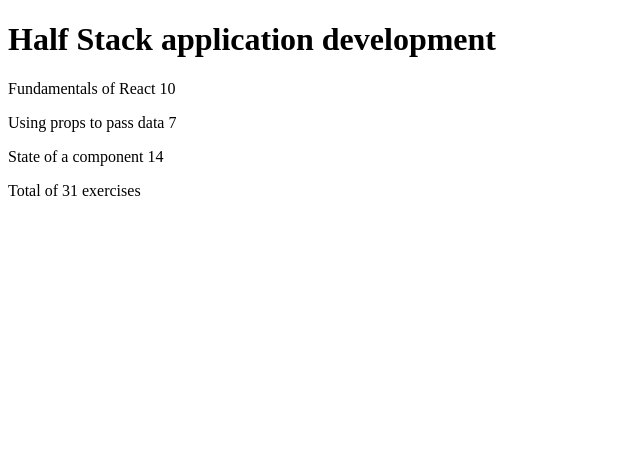
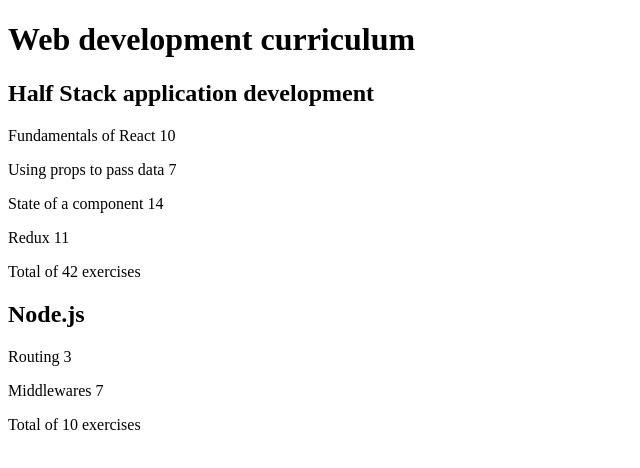
Before and after one commit to SimonO7/Full-Stack-Open, a React (Create React App) app in the folder Part2/courseinfo/: page / in a window 1280 px wide. Shown: the top 468 px of the page, without its empty margins (0-640 px from the left). Built offline with nearby package versions, Linux system fonts and the light colour scheme.

Commit message:
Cokplete exercise 2.4 Use map to accomodate multiple courses in Course component

```diff
--- a/Part2/courseinfo/src/App.js
+++ b/Part2/courseinfo/src/App.js
@@ -1,17 +1,23 @@
 const Course = ({ course }) => {
   return (
     <div>
+      {course.map(course => {
+        return (
+          <div key={course.id}>
             <Header course={course.name} />
             <Content parts={course.parts} />
             <Total exercises={course.parts.map(part => part.exercises)} />
           </div>
         )
+      })}
+    </div>
+  )
 }
 
 const Header = ({ course }) =>
-  <h1>
+  <h2>
     {course}
-  </h1>
+  </h2>
 
 const Total = ({ exercises }) => {
   return (
@@ -32,9 +38,10 @@ const Content = ({ parts }) =>
   </>
 
 const App = () => {
-  const course = {
+  const courses = [
+    {
+      name: 'Half Stack application development',
       id: 1,
-    name: 'Half Stack application development',
       parts: [
         {
           name: 'Fundamentals of React',
@@ -50,11 +57,38 @@ const App = () => {
           name: 'State of a component',
           exercises: 14,
           id: 3
+        },
+        {
+          name: 'Redux',
+          exercises: 11,
+          id: 4
+        }
+      ]
+    },
+    {
+      name: 'Node.js',
+      id: 2,
+      parts: [
+        {
+          name: 'Routing',
+          exercises: 3,
+          id: 1
+        },
+        {
+          name: 'Middlewares',
+          exercises: 7,
+          id: 2
         }
       ]
     }
+  ]
 
-  return <Course course={course} />
+  return (
+    <div>
+      <h1>Web development curriculum</h1>
+      <Course course={courses} />
+    </div>
+  )
 }
 
 export default App
```
Lines whose indentation alone changed are shown as unchanged.
